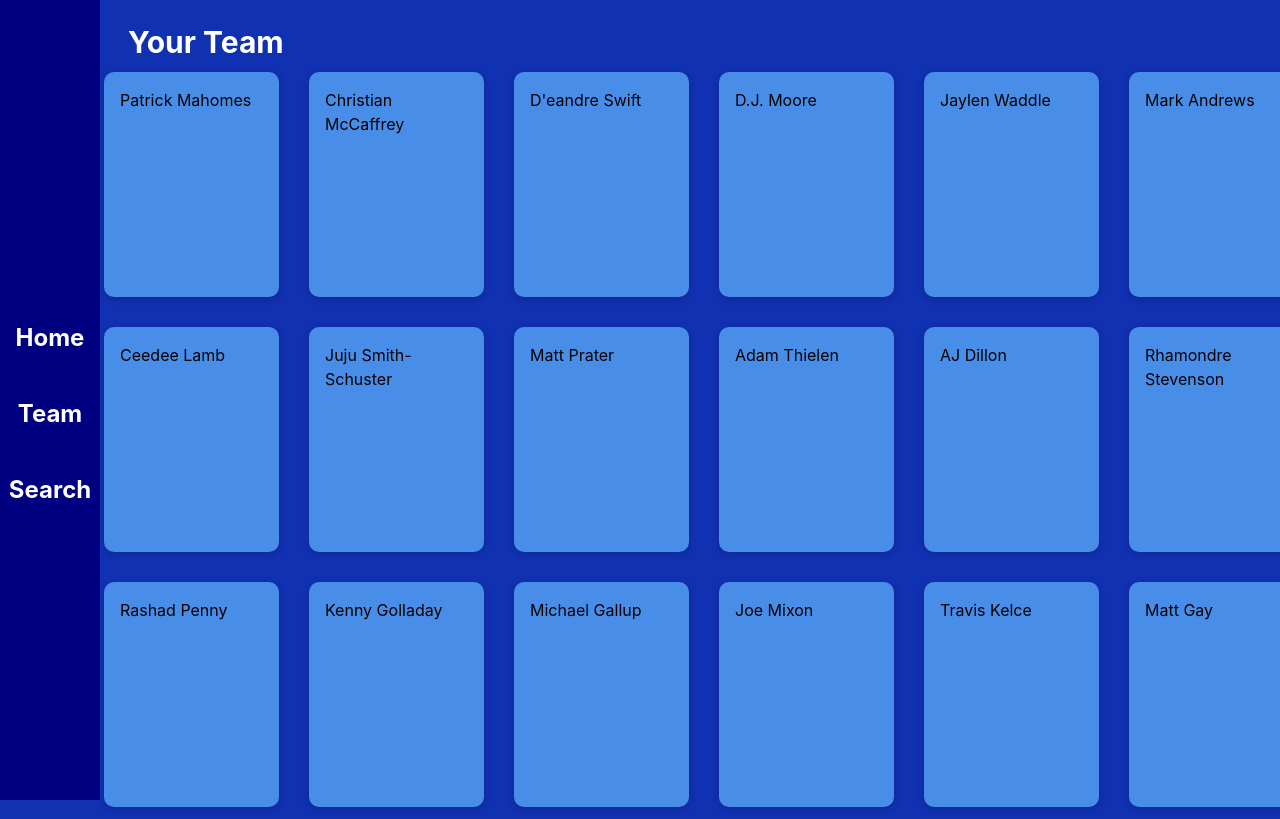
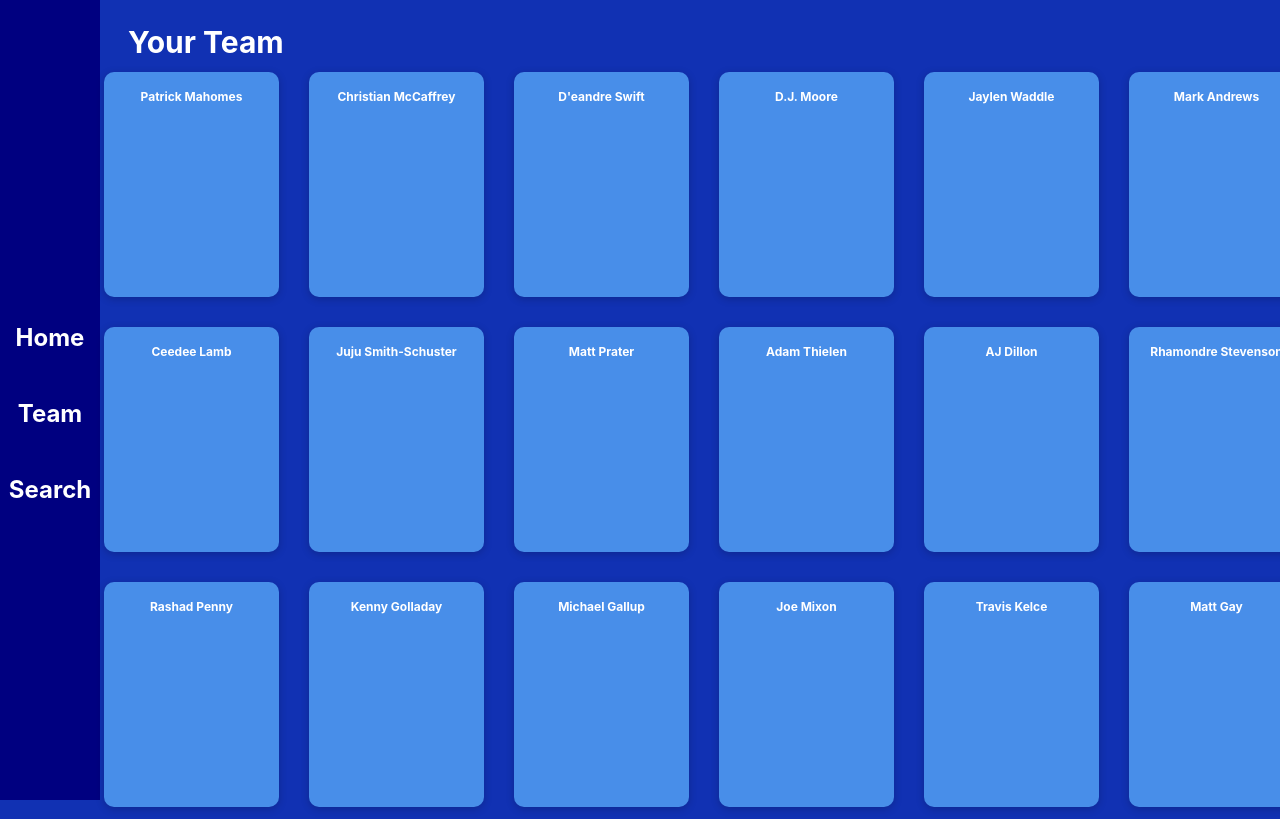
Before and after one commit to evanng07/FantasyFootballOptimizer, a React (Create React App) app: page /team in a window 1280 px wide. Shown: the top 819 px of the page. Built offline with nearby package versions, Linux system fonts and the light colour scheme.

Commit message:
centered player names

```diff
--- a/src/components/UI/Card.module.css
+++ b/src/components/UI/Card.module.css
@@ -9,4 +9,5 @@
     height: 225px;
     justify-content: center;
     align-items: center;
+
 }
--- a/src/index.css
+++ b/src/index.css
@@ -30,4 +30,9 @@ code {
   margin-left: -24px;
   margin: 2px;
   gap: 10px;
+  font-size: .75rem;
+  font-weight: bold;
+  color: white;
+  align-items: center;
+  text-align: center;
 }
--- a/src/pages/TeamPage.js
+++ b/src/pages/TeamPage.js
@@ -3,69 +3,29 @@ import "../index.css";
 
 const TeamPage = () => {
   return (
-
-      <div className="justify-center items-center ml-32 mt-6">
-        <div className="text-3xl font-bold text-white">
-          Your Team
-        </div>
-        <div className="team">
-            <Card>
-                Patrick Mahomes
-            </Card>
-            <Card>
-                Christian McCaffrey
-            </Card>
-            <Card>
-                D'eandre Swift
-            </Card>
-            <Card>
-                D.J. Moore
-            </Card>
-            <Card>
-                Jaylen Waddle
-            </Card>
-            <Card>
-                Mark Andrews
-            </Card>
-            <Card>
-                Ceedee Lamb
-            </Card>
-            <Card>
-                Juju Smith-Schuster
-            </Card>
-            <Card>
-                Matt Prater
-            </Card>
-            <Card>
-                Adam Thielen
-            </Card>
-            <Card>
-                AJ Dillon
-            </Card>
-            <Card>
-                Rhamondre Stevenson
-            </Card>
-            <Card>
-                Rashad Penny
-            </Card>
-            <Card>
-                Kenny Golladay
-            </Card>
-            <Card>
-                Michael Gallup
-            </Card>
-            <Card>
-                Joe Mixon
-            </Card>
-            <Card>
-                Travis Kelce
-            </Card>
-            <Card>
-                Matt Gay
-            </Card>
-        </div>
+    <div className="justify-center items-center ml-32 mt-6">
+      <div className="text-3xl font-bold text-white">Your Team</div>
+      <div className="team">
+        <Card>Patrick Mahomes</Card>
+        <Card>Christian McCaffrey</Card>
+        <Card>D'eandre Swift</Card>
+        <Card>D.J. Moore</Card>
+        <Card>Jaylen Waddle</Card>
+        <Card>Mark Andrews</Card>
+        <Card>Ceedee Lamb</Card>
+        <Card>Juju Smith-Schuster</Card>
+        <Card>Matt Prater</Card>
+        <Card>Adam Thielen</Card>
+        <Card>AJ Dillon</Card>
+        <Card>Rhamondre Stevenson</Card>
+        <Card>Rashad Penny</Card>
+        <Card>Kenny Golladay</Card>
+        <Card>Michael Gallup</Card>
+        <Card>Joe Mixon</Card>
+        <Card>Travis Kelce</Card>
+        <Card>Matt Gay</Card>
       </div>
-
+    </div>
   );
 };
 
```
